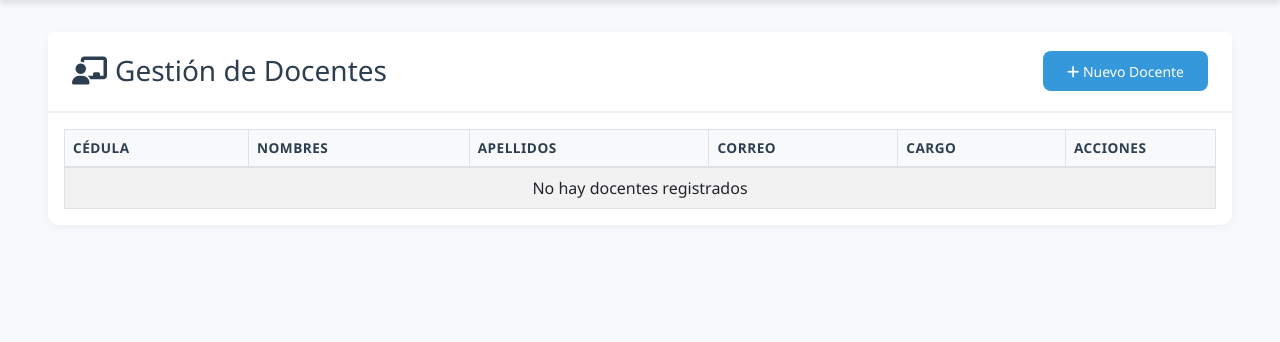
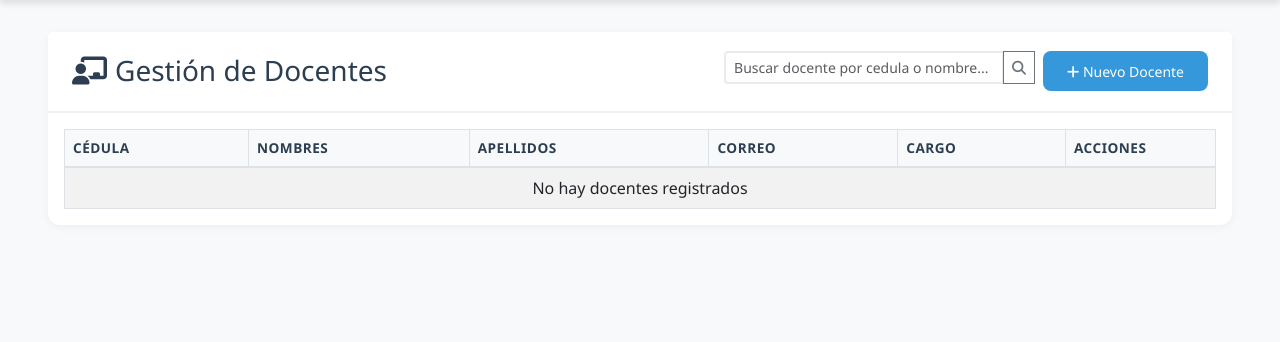
Before and after one commit to angelaroldan090-hub/construcciongestionprofesoral, a Flask app: page /docente in a window 1280 px wide. Shown: the part 78-420 px from the top of the page. Run offline with Flask 3, Linux system fonts and the light colour scheme; data that the repository does not hold is empty.

Commit message:
feat: barra de busqueda docente, html y .py

```diff
--- a/routes/docente.py
+++ b/routes/docente.py
@@ -57,6 +57,61 @@ def index():
         lineas=lineas,
         departamentos=departamentos
     )
+
+@bp.route('/docente/buscar')
+def buscar():
+    query = request.args.get('q', '')
+    limite = request.args.get('limite', type=int)
+
+    registros = api.listar(TABLA, limite)
+
+    if query:
+        query_lower = query.lower()
+        registros = [
+            d for d in registros
+            if query_lower in str(d.get('cedula', '')).lower()
+            or query_lower in d.get('nombres', '').lower()
+            or query_lower in d.get('apellidos', '').lower()
+            or query_lower in d.get('correo', '').lower()
+            or query_lower in d.get('cargo', '').lower()
+        ]
+
+    return render_template('pages/docente.html',
+        registros=registros,
+        mostrar_formulario=False,
+        editando=False,
+        registro=None,
+        vinculaciones=[],
+        limite=limite,
+        lineas=api.listar('linea_investigacion'),
+        departamentos=api.listar('programa'),
+        busqueda=query
+    )
+
+@bp.route('/docente/sugerencias')
+def sugerencias():
+    query = request.args.get('q', '')
+    limite = request.args.get('limite', 10)
+
+    registros = api.listar(TABLA)
+
+    if query:
+        query_lower = query.lower()
+        resultados = []
+        for d in registros:
+            if (query_lower in str(d.get('cedula', '')).lower() or
+                query_lower in d.get('nombres', '').lower() or
+                query_lower in d.get('apellidos', '').lower()):
+                resultados.append({
+                    'cedula': d.get('cedula'),
+                    'nombres': d.get('nombres'),
+                    'apellidos': d.get('apellidos'),
+                    'cargo': d.get('cargo'),
+                    'texto': f"{d.get('cedula')} - {d.get('nombres')} {d.get('apellidos')}"
+                })
+        return jsonify(resultados[:limite])
+
+    return jsonify([])
 
 @bp.route('/docente/crear', methods=['POST'])
 def crear():
--- a/templates/pages/docente.html
+++ b/templates/pages/docente.html
@@ -5,19 +5,47 @@
     <div class="row">
         <div class="col-12">
             <div class="card">
-                <div class="card-header d-flex justify-content-between align-items-center">
-                    <h3 class="card-title mb-0">
+                <div class="card-header d-flex justify-content-between align-items-center flex-wrap">
+                    <h3 class="card-title mb-2 mb-sm-0">
                         <i class="fas fa-chalkboard-user me-2"></i>Gestión de Docentes
                     </h3>
+                    <div class="d-flex gap-2">
+                        <div class="position-relative">
+                            <div class="input-group input-group-sm">
+                                <input type="text" id="buscadorDocente" class="form-control"
+                                    placeholder="Buscar docente por cedula o nombre..." autocomplete="off"
+                                    style="min-width: 280px;">
+                                <button class="btn btn-outline-secondary" type="button" id="btnBuscar">
+                                    <i class="fas fa-search"></i>
+                                </button>
+                                <button class="btn btn-outline-danger" type="button" id="btnLimpiar"
+                                    style="display: none;">
+                                    <i class="fas fa-times"></i>
+                                </button>
+                            </div>
+                            <div id="sugerenciasLista" class="list-group position-absolute w-100"
+                                style="display: none; z-index: 1000; max-height: 300px; overflow-y: auto;">
+                            </div>
+                        </div>
                         <a href="{{ url_for('docente.index', accion='nuevo') }}" class="btn btn-primary btn-sm">
                             <i class="fas fa-plus"></i> Nuevo Docente
                         </a>
                     </div>
+                </div>
 
                 <div class="card-body">
+                    {% if busqueda %}
+                    <div class="alert alert-info alert-sm mb-3">
+                        <i class="fas fa-search me-1"></i> Resultados para: "{{ busqueda }}" - Se encontraron {{
+                        registros|length }} docente(s)
+                        <a href="{{ url_for('docente.index') }}" class="float-end text-decoration-none">Limpiar
+                            busqueda</a>
+                    </div>
+                    {% endif %}
+
                     <!-- Tabla de docentes -->
                     <div class="table-responsive">
-                        <table class="table table-bordered table-striped table-hover">
+                        <table class="table table-bordered table-striped table-hover" id="tablaDocentes">
                             <thead>
                                 <tr>
                                     <th>Cédula</th>
@@ -74,7 +102,8 @@
                     </h5>
                     <a href="{{ url_for('docente.index') }}" class="btn-close"></a>
                 </div>
-                <form method="POST" action="{{ url_for('docente.actualizar') if editando else url_for('docente.crear') }}">
+                <form method="POST"
+                    action="{{ url_for('docente.actualizar') if editando else url_for('docente.crear') }}">
                     <div class="modal-body">
                         <input type="hidden" name="cedula" value="{{ registro.cedula if registro else '' }}">
 
@@ -83,8 +112,8 @@
                                 <div class="form-group mb-3">
                                     <label class="form-label">Cédula *</label>
                                     <input type="number" name="cedula" class="form-control"
-                                           value="{{ registro.cedula if registro else '' }}"
-                                           {% if editando %}readonly{% endif %} required>
+                                        value="{{ registro.cedula if registro else '' }}" {% if editando %}readonly{%
+                                        endif %} required>
                                 </div>
                             </div>
                             <div class="col-md-6">
@@ -109,9 +138,12 @@
                                     <label class="form-label">Género *</label>
                                     <select name="genero" class="form-select" required>
                                         <option value="">Seleccione</option>
-                                        <option value="Masculino" {% if registro and registro.genero == 'Masculino' %}selected{% endif %}>Masculino</option>
-                                        <option value="Femenino" {% if registro and registro.genero == 'Femenino' %}selected{% endif %}>Femenino</option>
-                                        <option value="Otro" {% if registro and registro.genero == 'Otro' %}selected{% endif %}>Otro</option>
+                                        <option value="Masculino" {% if registro and registro.genero=='Masculino'
+                                            %}selected{% endif %}>Masculino</option>
+                                        <option value="Femenino" {% if registro and registro.genero=='Femenino'
+                                            %}selected{% endif %}>Femenino</option>
+                                        <option value="Otro" {% if registro and registro.genero=='Otro' %}selected{%
+                                            endif %}>Otro</option>
                                     </select>
                                 </div>
                             </div>
@@ -203,8 +235,8 @@
                                         <option value="">Seleccione</option>
                                         {% if lineas %}
                                         {% for linea in lineas %}
-                                        <option value="{{ linea.id }}"
-                                            {% if registro and registro.linea_investigacion_principal == linea.id %}selected{% endif %}>
+                                        <option value="{{ linea.id }}" {% if registro and
+                                            registro.linea_investigacion_principal==linea.id %}selected{% endif %}>
                                             {{ linea.nombre }}
                                         </option>
                                         {% endfor %}
@@ -218,7 +250,8 @@
                             <div class="col-md-12">
                                 <div class="form-group mb-3">
                                     <label class="form-label">Perfil *</label>
-                                    <textarea name="perfil" class="form-control" rows="3" required>{{ registro.perfil if registro else '' }}</textarea>
+                                    <textarea name="perfil" class="form-control" rows="3"
+                                        required>{{ registro.perfil if registro else '' }}</textarea>
                                 </div>
                             </div>
                         </div>
@@ -341,7 +374,7 @@
 
 <script>
     function eliminarDocente(cedula) {
-    if(confirm('¿Está seguro de eliminar este docente?')) {
+        if (confirm('¿Está seguro de eliminar este docente?')) {
             var form = document.createElement('form');
             form.method = 'POST';
             form.action = "{{ url_for('docente.eliminar') }}";
@@ -359,11 +392,11 @@ function agregarVinculacion(docenteId) {
         const departamento = document.getElementById('nuevo-departamento').value;
         const fechaIngreso = document.getElementById('nueva-fecha-ingreso').value;
 
-    if(!departamento) {
+        if (!departamento) {
             alert('Seleccione un departamento');
             return;
         }
-    if(!fechaIngreso) {
+        if (!fechaIngreso) {
             alert('Seleccione una fecha de ingreso');
             return;
         }
@@ -379,12 +412,12 @@ function agregarVinculacion(docenteId) {
 
         fetch('/api/docente_vinculacion/crear', {
             method: 'POST',
-        headers: {'Content-Type': 'application/json'},
+            headers: { 'Content-Type': 'application/json' },
             body: JSON.stringify(data)
         })
             .then(response => response.json())
             .then(data => {
-        if(data.success) {
+                if (data.success) {
                     location.reload();
                 } else {
                     alert('Error: ' + data.message);
@@ -397,10 +430,10 @@ function agregarVinculacion(docenteId) {
     }
 
     function eliminarVinculacion(docenteId, departamentoId) {
-    if(confirm('¿Eliminar esta vinculación departamental?')) {
+        if (confirm('¿Eliminar esta vinculación departamental?')) {
             fetch('/api/docente_vinculacion/eliminar', {
                 method: 'POST',
-            headers: {'Content-Type': 'application/json'},
+                headers: { 'Content-Type': 'application/json' },
                 body: JSON.stringify({
                     docente: parseInt(docenteId),
                     departamento: parseInt(departamentoId)
@@ -408,7 +441,7 @@ function eliminarVinculacion(docenteId, departamentoId) {
             })
                 .then(response => response.json())
                 .then(data => {
-            if(data.success) {
+                    if (data.success) {
                         location.reload();
                     } else {
                         alert('Error: ' + data.message);
@@ -420,5 +453,101 @@ function eliminarVinculacion(docenteId, departamentoId) {
                 });
         }
     }
+
+    // Buscador desplegable
+    const buscadorInput = document.getElementById('buscadorDocente');
+    const sugerenciasLista = document.getElementById('sugerenciasLista');
+    const btnLimpiar = document.getElementById('btnLimpiar');
+    const btnBuscar = document.getElementById('btnBuscar');
+    let timeoutId = null;
+
+    function buscarSugerencias() {
+        const query = buscadorInput.value.trim();
+
+        if (query.length < 2) {
+            sugerenciasLista.style.display = 'none';
+            btnLimpiar.style.display = 'none';
+            return;
+        }
+
+        btnLimpiar.style.display = 'block';
+
+        fetch(`/docente/sugerencias?q=${encodeURIComponent(query)}`)
+            .then(response => response.json())
+            .then(data => {
+                if (data.length > 0) {
+                    sugerenciasLista.innerHTML = '';
+                    data.forEach(docente => {
+                        const item = document.createElement('a');
+                        item.href = '#';
+                        item.className = 'list-group-item list-group-item-action';
+                        item.innerHTML = `
+                        <div class="d-flex justify-content-between align-items-center">
+                            <div>
+                                <strong>${docente.cedula}</strong> - ${docente.nombres} ${docente.apellidos}
+                            </div>
+                            <small class="text-muted">${docente.cargo || 'Sin cargo'}</small>
+                        </div>
+                    `;
+                        item.addEventListener('click', (e) => {
+                            e.preventDefault();
+                            window.location.href = `/docente?accion=editar&clave=${docente.cedula}`;
+                        });
+                        sugerenciasLista.appendChild(item);
+                    });
+                    sugerenciasLista.style.display = 'block';
+                } else {
+                    sugerenciasLista.innerHTML = '<div class="list-group-item text-muted">No se encontraron docentes</div>';
+                    sugerenciasLista.style.display = 'block';
+                }
+            })
+            .catch(error => {
+                console.error('Error:', error);
+                sugerenciasLista.style.display = 'none';
+            });
+    }
+
+    function limpiarBusqueda() {
+        buscadorInput.value = '';
+        sugerenciasLista.style.display = 'none';
+        btnLimpiar.style.display = 'none';
+        window.location.href = '/docente';
+    }
+
+    buscadorInput.addEventListener('keyup', function () {
+        if (timeoutId) clearTimeout(timeoutId);
+        timeoutId = setTimeout(buscarSugerencias, 300);
+    });
+
+    buscadorInput.addEventListener('focus', function () {
+        if (buscadorInput.value.trim().length >= 2) {
+            buscarSugerencias();
+        }
+    });
+
+    btnLimpiar.addEventListener('click', limpiarBusqueda);
+
+    btnBuscar.addEventListener('click', function () {
+        const query = buscadorInput.value.trim();
+        if (query) {
+            window.location.href = `/docente/buscar?q=${encodeURIComponent(query)}`;
+        }
+    });
+
+    buscadorInput.addEventListener('keypress', function (e) {
+        if (e.key === 'Enter') {
+            e.preventDefault();
+            const query = buscadorInput.value.trim();
+            if (query) {
+                window.location.href = `/docente/buscar?q=${encodeURIComponent(query)}`;
+            }
+        }
+    });
+
+    document.addEventListener('click', function (e) {
+        if (!buscadorInput.contains(e.target) && !sugerenciasLista.contains(e.target)) {
+            sugerenciasLista.style.display = 'none';
+        }
+    });
 </script>
 {% endblock %}
```
Lines whose indentation alone changed are shown as unchanged.
